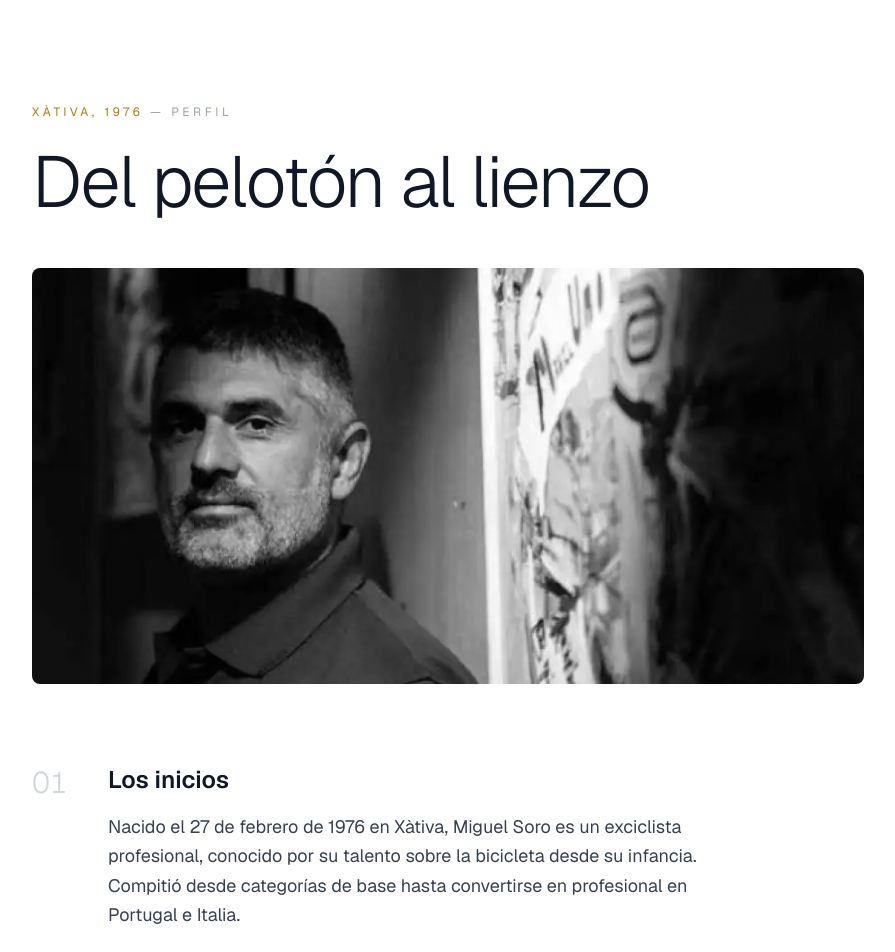
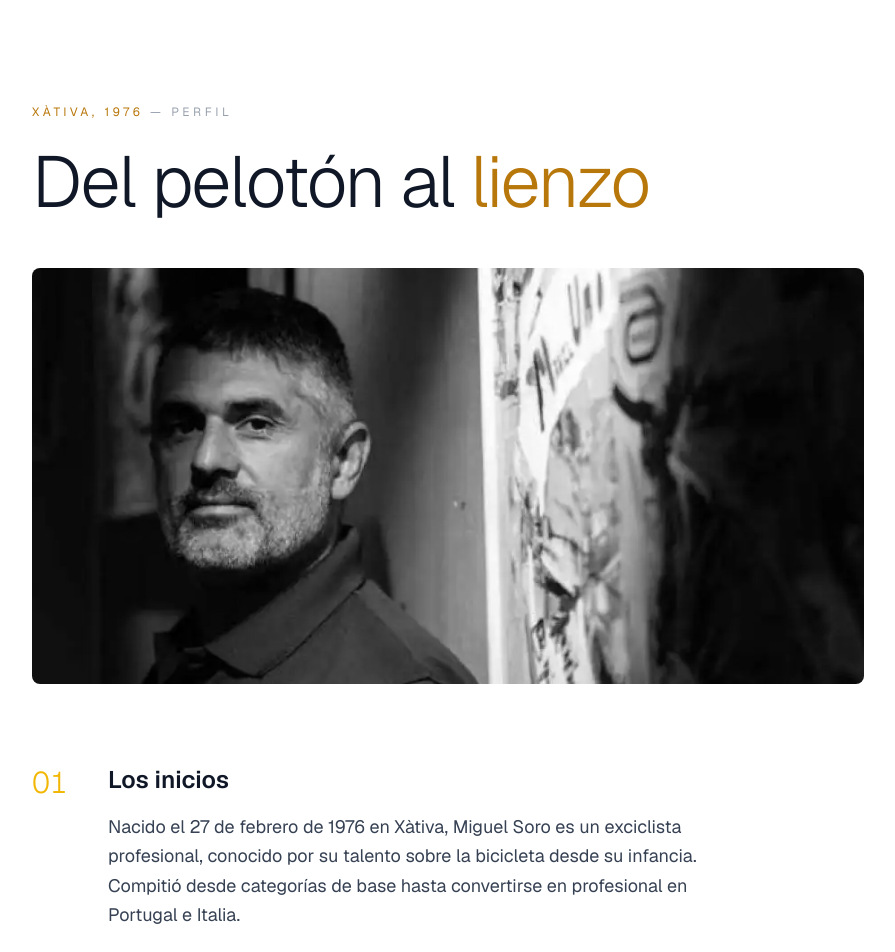
Before and after one commit to vigosan/miguelsoro-com, a Next.js app: page /biografia in a window 1280 px wide. Shown: the part 120-1072 px from the top of the page, without its empty margins (192-1087 px from the left). Built offline with nearby package versions, Linux system fonts and the light colour scheme.

Commit message:
Increase yellow accent presence in page headings and section numbers

```diff
--- a/pages/biografia.tsx
+++ b/pages/biografia.tsx
@@ -74,7 +74,7 @@ export default function BiographyPage() {
           <Reveal className="mb-12">
             <SectionLabel prefix="Xàtiva, 1976">Perfil</SectionLabel>
             <h1 className="text-5xl md:text-6xl lg:text-7xl font-light text-gray-900 leading-[1.05] tracking-tight text-balance">
-              Del pelotón al lienzo
+              Del pelotón al <span className="text-accent-ink">lienzo</span>
             </h1>
           </Reveal>
 
@@ -119,7 +119,7 @@ export default function BiographyPage() {
                 delay={i * 60}
                 className="grid grid-cols-[auto_1fr] gap-6 md:gap-10"
               >
-                <span className="text-2xl md:text-3xl font-light text-gray-300 leading-none pt-1 tabular-nums">
+                <span className="text-2xl md:text-3xl font-light text-accent leading-none pt-1 tabular-nums">
                   {section.n}
                 </span>
                 <div>
--- a/pages/contacto.tsx
+++ b/pages/contacto.tsx
@@ -18,7 +18,7 @@ export default function ContactPage() {
           <Reveal className="mb-20">
             <SectionLabel prefix="Contacto">Estudio</SectionLabel>
             <h1 className="text-5xl md:text-6xl lg:text-7xl font-light text-gray-900 leading-none tracking-tight">
-              Hablemos de arte
+              Hablemos de <span className="text-accent-ink">arte</span>
             </h1>
             <p className="mt-8 max-w-xl text-lg text-gray-600 leading-relaxed text-pretty">
               ¿Preguntas sobre una obra, una exposición o una colaboración?
--- a/pages/noticias.tsx
+++ b/pages/noticias.tsx
@@ -38,6 +38,7 @@ export default function NewsPage() {
           <h1 className="text-5xl md:text-6xl lg:text-7xl font-light text-gray-900 leading-none tracking-tight">
             Noticias
           </h1>
+          <div className="mt-6 h-1 w-16 bg-accent"></div>
         </Reveal>
 
         <div className="max-w-3xl divide-y divide-gray-200">
--- a/pages/obra.tsx
+++ b/pages/obra.tsx
@@ -56,9 +56,10 @@ export default function ObraPage({
         <div className="py-16 lg:py-20 space-y-12">
           <Reveal>
             <SectionLabel prefix="Catálogo">Obra original</SectionLabel>
-            <h1 className="text-5xl md:text-6xl lg:text-7xl font-light text-gray-900 mb-6 tracking-tight">
+            <h1 className="text-5xl md:text-6xl lg:text-7xl font-light text-gray-900 mb-4 tracking-tight">
               Obra
             </h1>
+            <div className="mb-6 h-1 w-16 bg-accent"></div>
             <p className="text-lg text-gray-600 max-w-2xl text-pretty">
               Colección de obras inspiradas en el mundo del ciclismo. Cada pieza
               captura la emoción y la pasión del deporte sobre ruedas.
```
